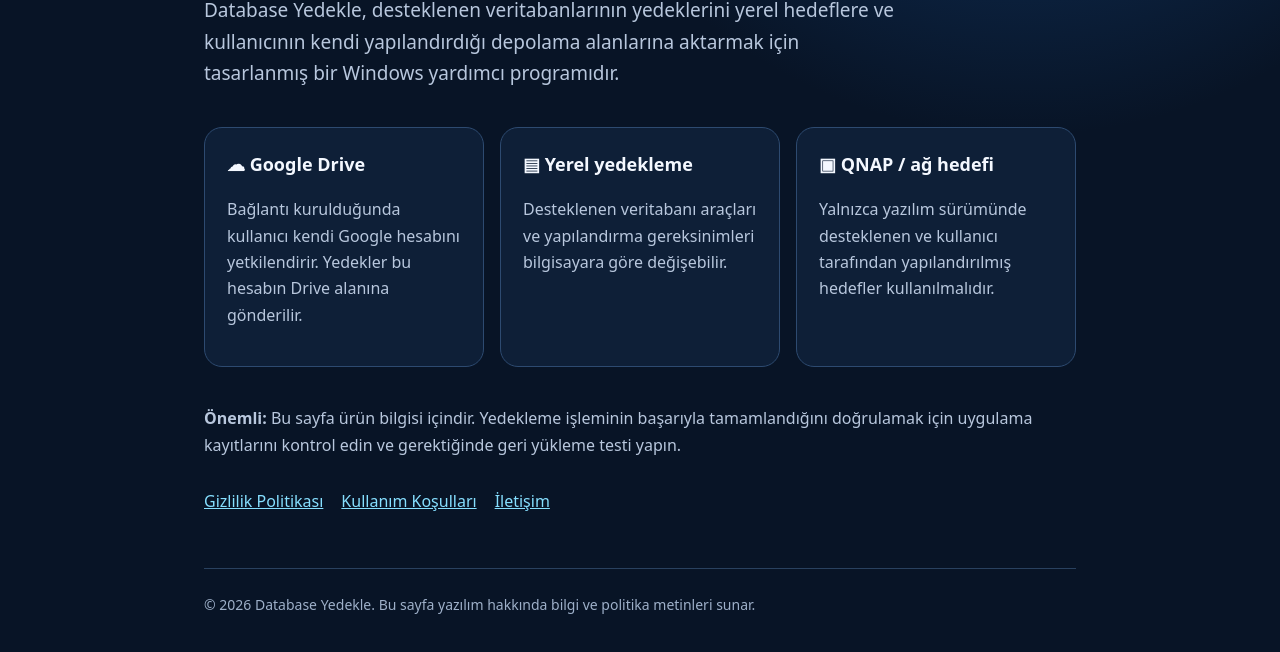
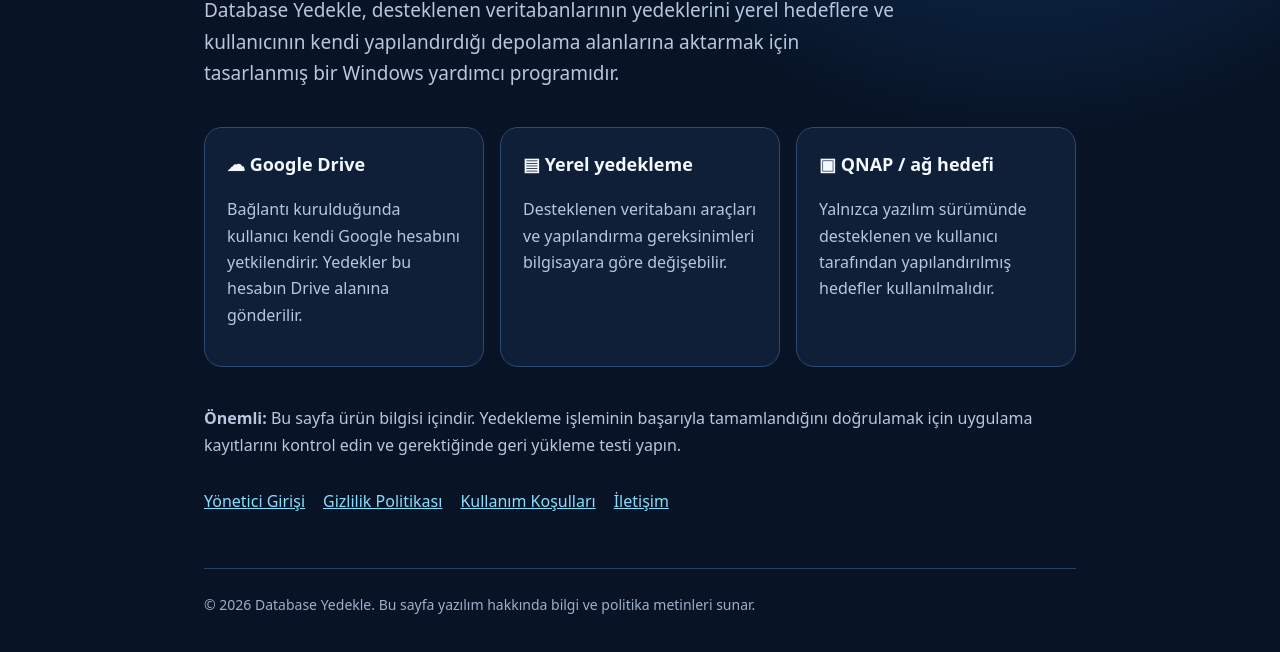
Before and after one commit to vidocq911/Database-Yedekle, a plain HTML site: page docs/index.html in a window 1280 px wide. Shown: the part 366-1018 px from the top of the page. Drawn offline with Linux system fonts and the light colour scheme.

Commit message:
Link admin dashboard from product page

```diff
--- a/docs/index.html
+++ b/docs/index.html
@@ -20,6 +20,6 @@ main{max-width:920px;margin:auto;padding:56px 24px 80px}.brand{display:flex;alig
 <section class="card"><h2>▣ QNAP / ağ hedefi</h2><p>Yalnızca yazılım sürümünde desteklenen ve kullanıcı tarafından yapılandırılmış hedefler kullanılmalıdır.</p></section>
 </div>
 <p><strong>Önemli:</strong> Bu sayfa ürün bilgisi içindir. Yedekleme işleminin başarıyla tamamlandığını doğrulamak için uygulama kayıtlarını kontrol edin ve gerektiğinde geri yükleme testi yapın.</p>
-<div class="links"><a href="./privacy.html">Gizlilik Politikası</a><a href="./terms.html">Kullanım Koşulları</a><a href="mailto:oguzhanyilmaz8@gmail.com">İletişim</a></div>
+<div class="links"><a href="./admin.html">Yönetici Girişi</a><a href="./privacy.html">Gizlilik Politikası</a><a href="./terms.html">Kullanım Koşulları</a><a href="mailto:oguzhanyilmaz8@gmail.com">İletişim</a></div>
 <footer>© 2026 Database Yedekle. Bu sayfa yazılım hakkında bilgi ve politika metinleri sunar.</footer>
 </main></body></html>
```
